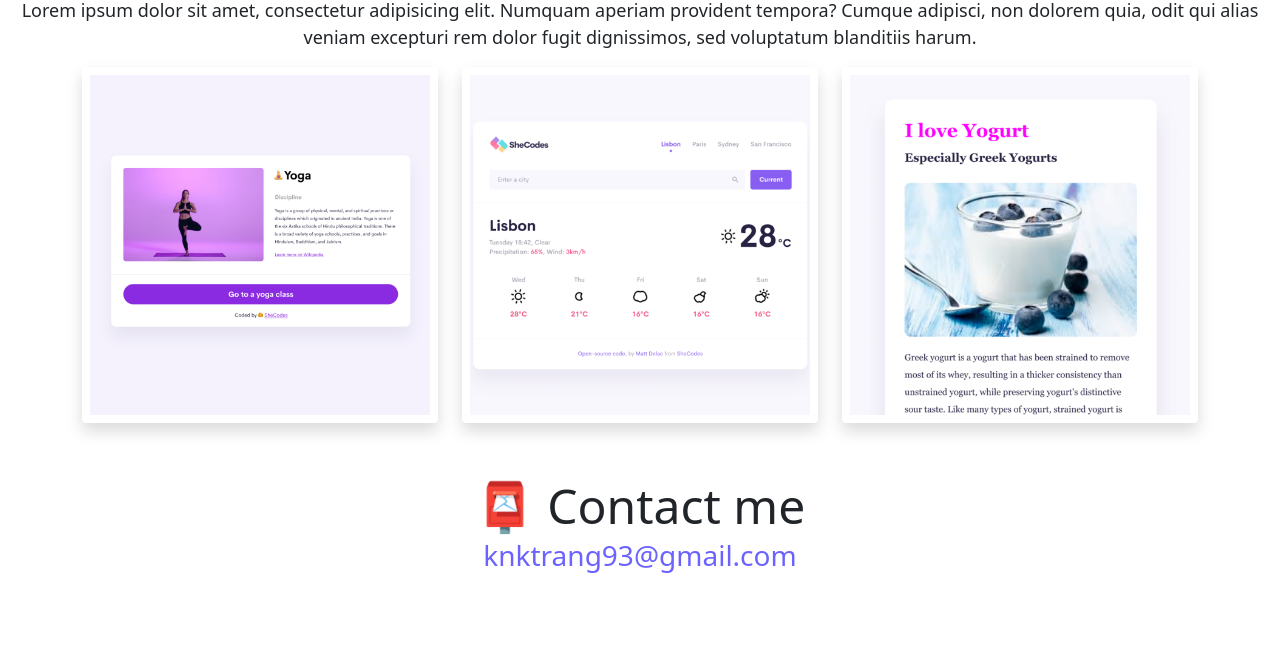
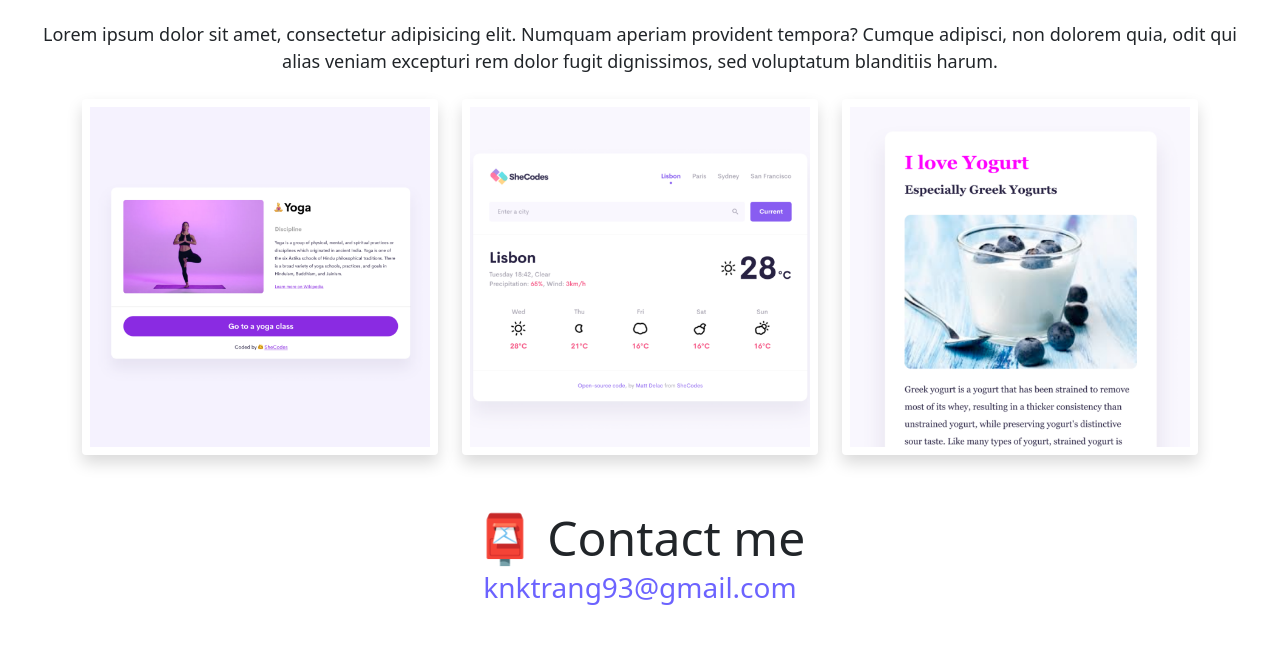
Before and after one commit to knktrang93/SCR-Advanced-Bootstrap-HW, a plain HTML site: page about.html in a window 1280 px wide. Shown: the part 246-902 px from the top of the page. Before the commit the page ends 870 px from the top, so only its background shows below. Drawn offline with nearby package versions, Linux system fonts and the light colour scheme.

Commit message:
Update about.html

```diff
--- a/about.html
+++ b/about.html
@@ -80,7 +80,7 @@
 
     <h1 class="text-center">About me</h1>
     <h3 class="text-center">Front-end developer from San Francisco, California</h3>
-    <div class="about-paragraphs text-center">
+    <div class="about-paragraphs text-center m-4">
       <p>
         Lorem ipsum dolor sit amet, consectetur adipisicing elit. Numquam
         aperiam provident tempora? Cumque adipisci, non dolorem quia, odit qui
```
